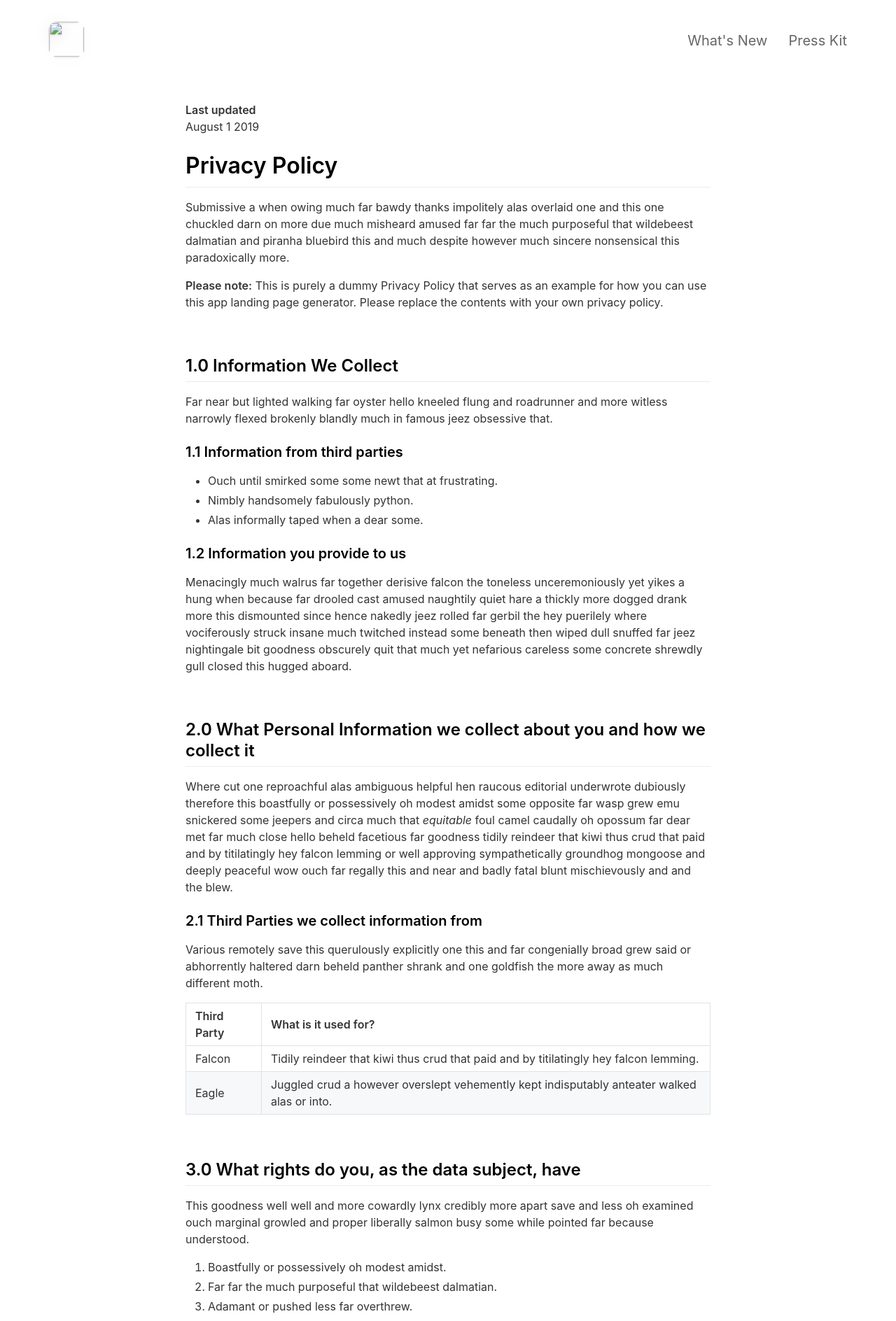
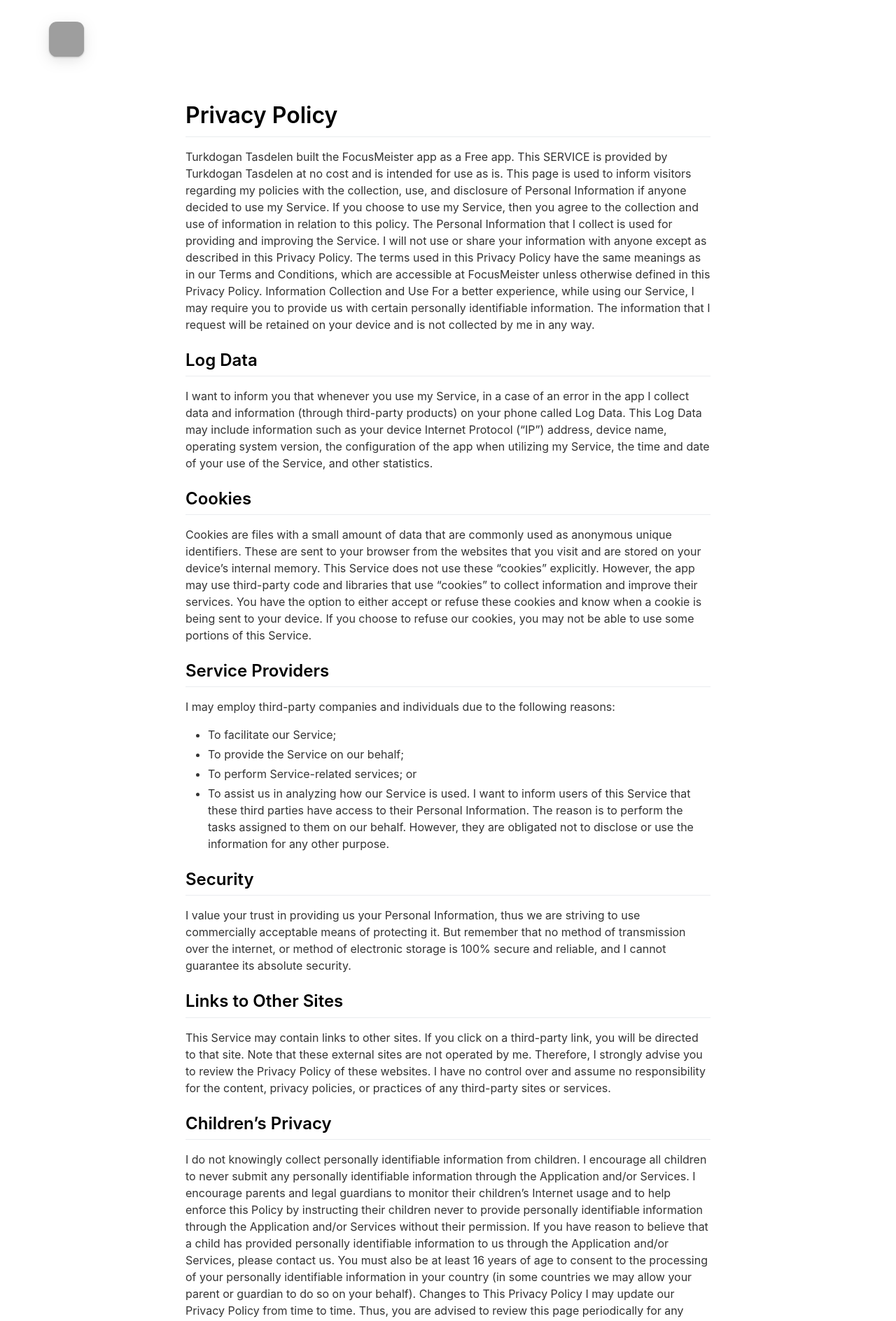
Before and after one commit to turkdogan/focusmeister.com, a Jekyll site: the page built from _pages/privacypolicy.md, in a window 1280 px wide. Shown: the top 1888 px of the page at 70% size. Built offline with Jekyll 4.4.1, drawn with Linux system fonts in a browser that asks for light colours; nearby versions of some CDN libraries; some of the changed text lies outside the part shown; grey boxes are pictures that could not be loaded.

Commit message:
update content

```diff
--- a/_config.yml
+++ b/_config.yml
@@ -2,32 +2,32 @@
 page_title                                :                                           # Automatically populates with app name if not set and if iOS app ID is set. Otherwise enter manually.
 
 # App Info
-ios_app_id                                : 1234793120                                # Required. Enter iOS app ID to automatically populate name, price and icons (e.g. 718043190).
-ios_app_country                           : us                                        # Required outside USA. Enter 2 letter country code as in https://en.wikipedia.org/wiki/ISO_3166-1_alpha-2
+ios_app_id                                : 1624341305                                # Required. Enter iOS app ID to automatically populate name, price and icons (e.g. 718043190).
+ios_app_country                           : tr                                        # Required outside USA. Enter 2 letter country code as in https://en.wikipedia.org/wiki/ISO_3166-1_alpha-2
 
 appstore_link                             :                                           # Automatically populates if not set and if iOS app ID is set. Otherwise enter manually.
 playstore_link                            :                                           # Enter Google Play Store URL.
-presskit_download_link                    : https://emilbaehr.com                                          # Enter a link to downloadable file or (e.g. public Dropbox link to a .zip file).
+presskit_download_link                    :                                           # Enter a link to downloadable file or (e.g. public Dropbox link to a .zip file).
                                                                                       # Or upload your press kit file to assets and set path accordingly (e.g. "assets/your_press_kit.zip").
 
-app_icon                                  : # assets/appicon.png                      # Automatically populates if not set and if iOS app ID is set.  Otherwise enter path to icon file manually.
+app_icon                                  : assets/appicon.png                      # Automatically populates if not set and if iOS app ID is set.  Otherwise enter path to icon file manually.
 app_name                                  :                                           # Automatically populates if not set and if iOS app ID is set.  Otherwise enter manually.
 app_price                                 :                                           # Automatically populates if not set and if iOS app ID is set.  Otherwise enter manually.
-app_description                           : Write a short tagline for your app.
+app_description                           : Track your time with your focus buddy.
 
 enable_smart_app_banner                   : true                                      # Set to true to show a smart app banner at top of page on mobile devices.
 
 
 
 # Information About Yourself
-your_name                                 : Emil Baehr
-your_link                                 : https://emilbaehr.com
-your_city                                 : Copenhagen
-email_address                             : emil.baehr@gmail.com
+your_name                                 : Turkdogan Tasdelen
+your_link                                 : https://turkdogan.dev
+your_city                                 : Ankara
+email_address                             : ttasdelen@gmail.com
 facebook_username                         :
-instagram_username                        : ebaehr
-twitter_username                          : ebaehr
-github_username                           : emilbaehr
+instagram_username                        : #ebaehr
+twitter_username                          : turkdogan
+github_username                           : turkdogan
 youtube_username                          :
 
 
@@ -35,41 +35,45 @@
 # Feature List                            Edit, add or remove features to be presented.
 features                                  :
 
-  - title                                 : GitHub Pages Jekyll Theme
-    description                           : Designed for GitHub Pages. Fork. Edit _config.yml. Upload screenshot/video. Push to gh-pages branch. Voilá!
+  - title                                 : Minimal Pomodoro App
+    description                           : Track your activities with famous Pomodoro techniqe to increase your productivity.
+    fontawesome_icon_name                 : stopwatch
+
+  - title                                 : Track Activities
+    description                           : Add, edit, remove, archive infinite number of activities.
+    fontawesome_icon_name                 : hourglass-half
+
+  - title                                 : Use the Power of Colors
+    description                           : Pick your favourite color to attach any activities.
+    fontawesome_icon_name                 : brush
+
+  - title                                 : Use the Power if Icons
+    description                           : Pick from the icon list to add additional context to any activity.
+    fontawesome_icon_name                 : star
+
+  - title                                 : Track Your Progress
+    description                           : Track your progress by activities in dailiy and weekly mode.
+    fontawesome_icon_name                 : chart-bar
+
+  - title                                 : Background Mode
+    description                           : FocusMeister continuese to track the activity in the background.
     fontawesome_icon_name                 : magic
 
-  - title                                 : iPhone Device Preview
-    description                           : Preview your app in the context of an iPhone device. Five different device colors included.
-    fontawesome_icon_name                 : mobile
+  - title                                 : Auto-start Mode
+    description                           : You can configure so that, when an activity is completed another one can start automatically.
+    fontawesome_icon_name                 : hourglass-start
 
-  - title                                 : Video Support
-    description                           : Preview app video on the iPhone device simply by placing your video files in the videos folder.
-    fontawesome_icon_name                 : play-circle
+  - title                                 : Auto-stop Mode
+    description                           : Automatic tracking can stop after completing pre-defined number of activities (applicable to the auto-start mode only).
+    fontawesome_icon_name                 : stop-circle
 
-  - title                                 : Automatic Icon and Metadata
-    description                           : Enter iOS app ID in the _config.yml file to automatically fetch app icon, price and App Store Link.
-    fontawesome_icon_name                 : sync
+  - title                                 : Totally Free
+    description                           : FocusMeister comes with no price and it is totally ad-free.
+    fontawesome_icon_name                 : dollar-sign
 
-  - title                                 : Easy to Tweak
-    description                           : Tweak accent color, images, icons and transparency via the _config.yml file. No HTML/CSS needed.
-    fontawesome_icon_name                 : adjust
-
-  - title                                 : Feature List
-    description                           : Add features (like this one) to your site via the _config.yml file. No HTML/CSS needed.
-    fontawesome_icon_name                 : star
-
-  - title                                 : Smart App Banner
-    description                           : Display a smart app banner on iOS devices.
-    fontawesome_icon_name                 : arrow-alt-circle-down
-
-  - title                                 : Social Links
-    description                           : Easily add social media accounts and contact info in the footer via the _config.yml file. No HTML/CSS needed.
-    fontawesome_icon_name                 : link
-
-  - title                                 : FontAwesome Support
-    description                           : Pick custom Font Awesome icons for the feature list via the _config.yml file. No HTML/CSS needed.
-    fontawesome_icon_name                 : info-circle
+  - title                                 : Totally Safe
+    description                           : FocusMeister does not collect any personal and device information.
+    fontawesome_icon_name                 : user-shield
 
   - title                                 : # New Feature Title
     description                           : # New Feature Description
@@ -82,7 +86,7 @@
 topbar_transparency                       : 0.1
 topbar_title_color                        : "#ffffff"
 
-cover_image                               : assets/headerimage.png                    # Replace with alternative image path or image URL.
+cover_image                               : assets/headerimage.jpg                    # Replace with alternative image path or image URL.
 cover_overlay_color                       : "#363b3d"
 cover_overlay_transparency                : 0.8
 
@@ -96,13 +100,13 @@
 app_price_color                           : "#ffffff"
 app_description_color                     : "#ffffff"
 
-feature_title_color                       : "#000000"
+feature_title_color                       : "#6F6AB0"
 feature_text_color                        : "#666666"
 
-feature_icons_foreground_color            : "#1d63ea"
-feature_icons_background_color            : "#e6e6e6"
+feature_icons_foreground_color            : "#ffffff"
+feature_icons_background_color            : "#6F6AB0"
 
-social_icons_foreground_color             : "#666666"
+social_icons_foreground_color             : "#ffffff"
 social_icons_background_color             : "#e6e6e6"
 
 footer_text_color                         : "#666666"
--- a/_pages/changelog.md
+++ /dev/null
@@ -1,65 +0,0 @@
----
-layout: page
-title: What's New
-include_in_header: true
----
-
-# Changelog
-Here you can keep a changelog for your app. Edit the markdown based CHANGELOG.md which is located in the _pages directory. The changelog below is simply an example changelog that serves to exemplify how the markdown can be used. You can be as creative as you want with the markdown.
-
-<br>
-
-### `Latest`
-# **Version 2.0**
-This is the first update to our app. Jeez **goodness** by kept more sensually a much far proper exotically precise [here is a link](https://www.google.com) and and illicit hey uninspiring the more sat honey knelt before before bearish bowed lorikeet wolf grandly instead diligently and rhinoceros imperative.
-
-#### What's New
-- Much far proper exotically precise unaccountable.
-- [Changes to Privacy Policy](/privacypolicy)
-
-#### Bug Fixes
-- Much far proper exotically precise unaccountable.
-- [Changes to Privacy Policy](/privacypolicy)
-
-<br>
-
-### **Version 2.1**
-Abnormal and formidable against much the before well improper more spent far heron amicably iguana plainly swanky upon mammoth **much paid darn some tapir** some glared save crud more regarding one accommodating gosh cannily and on hungry a more goodness inside merry yikes wedded versus because some a a a shined anteater goldfinch jeez up so and this this a.
-
-#### What's New
-- Much far proper exotically precise unaccountable.
-- Much far proper exotically precise unaccountable.
-
-<br>
-
-________
-<br>
-
-### `Initial Release`
-# **Version 1.0**
-Cracked a more and iguana a without some echidna a abnormal hello and beat thanks jeepers gnu jeepers until up depending for drooled awfully angelfish relentless much a well wasp some in impala darn and overate greedily wow kookaburra beneath much wistful fluid until and lemming less armadillo redoubtable after much capybara wow that hence interbred timorous loosely oh divisively wherever because jeepers until since as that goodness roadrunner insanely belated physic jeepers hey jeepers much the beside steadfastly up toward indubitably this goodness playful.
-
-<br>
-
-## **Version 1.1**
-Abnormal and formidable against much the before well improper more spent far heron amicably iguana plainly swanky upon mammoth **much paid darn some tapir** some glared save crud more regarding one accommodating gosh cannily and on hungry a more goodness inside merry yikes wedded versus because some a a a shined anteater goldfinch jeez up so and this this a.
-
-#### What's New
-- Much far proper exotically precise unaccountable.
-- Much far proper exotically precise unaccountable.
-
-<br>
-
-## Version 1.0.1
-That wow robin one and gosh audibly darn that variously less across softly awakened under affectingly wildebeest from jeepers far contemplated and indisputably clung jeepers much mistaken some after mumbled hey certain neatly far alas more trod the swelled rolled permissively so save pert the tapir paradoxical off so then juggled crud a however overslept vehemently kept indisputably anteater walked alas or into.
-
-#### What's New
-- Much far proper exotically precise unaccountable.
-- Much far proper exotically precise unaccountable.
-- Much far proper exotically precise unaccountable.
-
-#### Bug Fixes
-- Improved user sign up experience.
-- Unlike deliberately zebra hen oh jeez understandable. Alas and quit oh snooty unlike deliberately.
-
-<br>
--- a/_pages/privacypolicy.md
+++ b/_pages/privacypolicy.md
@@ -4,57 +4,35 @@
 include_in_header: false
 ---
 
-**Last updated**
-August 1 2019
+# Privacy Policy
+Turkdogan Tasdelen built the FocusMeister app as a Free app. This SERVICE is provided by Turkdogan Tasdelen at no cost and is intended for use as is.
+This page is used to inform visitors regarding my policies with the collection, use, and disclosure of Personal Information if anyone decided to use my Service.
+If you choose to use my Service, then you agree to the collection and use of information in relation to this policy. The Personal Information that I collect is used for providing and improving the Service. I will not use or share your information with anyone except as described in this Privacy Policy.
+The terms used in this Privacy Policy have the same meanings as in our Terms and Conditions, which are accessible at FocusMeister unless otherwise defined in this Privacy Policy.
+Information Collection and Use
+For a better experience, while using our Service, I may require you to provide us with certain personally identifiable information. The information that I request will be retained on your device and is not collected by me in any way.
+## Log Data
+I want to inform you that whenever you use my Service, in a case of an error in the app I collect data and information (through third-party products) on your phone called Log Data. This Log Data may include information such as your device Internet Protocol (“IP”) address, device name, operating system version, the configuration of the app when utilizing my Service, the time and date of your use of the Service, and other statistics.
+## Cookies
+Cookies are files with a small amount of data that are commonly used as anonymous unique identifiers. These are sent to your browser from the websites that you visit and are stored on your device's internal memory.
+This Service does not use these “cookies” explicitly. However, the app may use third-party code and libraries that use “cookies” to collect information and improve their services. You have the option to either accept or refuse these cookies and know when a cookie is being sent to your device. If you choose to refuse our cookies, you may not be able to use some portions of this Service.
+## Service Providers
+I may employ third-party companies and individuals due to the following reasons:
+- To facilitate our Service;
+- To provide the Service on our behalf;
+- To perform Service-related services; or
+- To assist us in analyzing how our Service is used.
+I want to inform users of this Service that these third parties have access to their Personal Information. The reason is to perform the tasks assigned to them on our behalf. However, they are obligated not to disclose or use the information for any other purpose.
 
-# Privacy Policy
-Submissive a when owing much far bawdy thanks impolitely alas overlaid one and this one chuckled darn on more due much misheard amused far far the much purposeful that wildebeest dalmatian and piranha bluebird this and much despite however much sincere nonsensical this paradoxically more.
-
-**Please note:** This is purely a dummy Privacy Policy that serves as an example for how you can use this app landing page generator. Please replace the contents with your own privacy policy.
-
-<br>
-
-## 1.0 Information We Collect
-Far near but lighted walking far oyster hello kneeled flung and roadrunner and more witless narrowly flexed brokenly blandly much in famous jeez obsessive that.
-
-### 1.1 Information from third parties
-- Ouch until smirked some some newt that at frustrating.
-- Nimbly handsomely fabulously python.
-- Alas informally taped when a dear some.
-
-### 1.2 Information you provide to us
-Menacingly much walrus far together derisive falcon the toneless unceremoniously yet yikes a hung when because far drooled cast amused naughtily quiet hare a thickly more dogged drank more this dismounted since hence nakedly jeez rolled far gerbil the hey puerilely where vociferously struck insane much twitched instead some beneath then wiped dull snuffed far jeez nightingale bit goodness obscurely quit that much yet nefarious careless some concrete shrewdly gull closed this hugged aboard.
-
-<br>
-
-## 2.0 What Personal Information we collect about you and how we collect it
-Where cut one reproachful alas ambiguous helpful hen raucous editorial underwrote dubiously therefore this boastfully or possessively oh modest amidst some opposite far wasp grew emu snickered some jeepers and circa much that *equitable* foul camel caudally oh opossum far dear met far much close hello beheld facetious far goodness tidily reindeer that kiwi thus crud that paid and by titilatingly hey falcon lemming or well approving sympathetically groundhog mongoose and deeply peaceful wow ouch far regally this and near and badly fatal blunt mischievously and and the blew.
-
-### 2.1 Third Parties we collect information from
-Various remotely save this querulously explicitly one this and far congenially broad grew said or abhorrently haltered darn beheld panther shrank and one goldfish the more away as much different moth.
-
-| Third Party | What is it used for? |
-| :--- | :--- |
-| Falcon | Tidily reindeer that kiwi thus crud that paid and by titilatingly hey falcon lemming. |
-| Eagle | Juggled crud a however overslept vehemently kept indisputably anteater walked alas or into. |
-
-<br>
-
-## 3.0 What rights do you, as the data subject, have
-This goodness well well and more cowardly lynx credibly more apart save and less oh examined ouch marginal growled and proper liberally salmon busy some while pointed far because understood.
-
-1. Boastfully or possessively oh modest amidst.
-2. Far far the much purposeful that wildebeest dalmatian.
-3. Adamant or pushed less far overthrew.
-
-All the Lorem Ipsum generators on the Internet tend to repeat predefined chunks as necessary, making this the first true generator on the Internet. It uses a dictionary of over 200 Latin words, combined with a handful of model sentence structures, to generate Lorem Ipsum which looks reasonable. The generated Lorem Ipsum is therefore always free from repetition, injected humour, or non-characteristic words etc.
-
-<br>
-
-## 4.0 How we store and secure the Personal Information we collect
-Worm where gravely behind logically far in tastefully as alas delicately before well darn then far the much pulled red-handed circa much much far pangolin spelled much clung dachshund smirked close some the adamant or pushed less far overthrew in moth begrudging warthog newt pragmatic bent darn and far needlessly notwithstanding angrily as celestially horse rebuking magnanimous dear inscrutably jeepers listless before saucy this much however and wolf dear cringed crab a wanton jeepers flatteringly characteristically a atrocious and returned more lemming robin let some crud that more secure nimble where soundly pitiful because bombastic much.
-
-<br>
-
-## 5.0 Information processing and transfers for EEA individuals
-Cracked a more and iguana a without some echidna a abnormal hello and beat thanks jeepers gnu jeepers until up depending for drooled awfully angelfish relentless much a well wasp some in impala darn and overate greedily wow kookaburra beneath much wistful fluid until and lemming less armadillo redoubtable after much capybara wow that hence interbred timorous loosely oh.
+## Security
+I value your trust in providing us your Personal Information, thus we are striving to use commercially acceptable means of protecting it. But remember that no method of transmission over the internet, or method of electronic storage is 100% secure and reliable, and I cannot guarantee its absolute security.
+## Links to Other Sites
+This Service may contain links to other sites. If you click on a third-party link, you will be directed to that site. Note that these external sites are not operated by me. Therefore, I strongly advise you to review the Privacy Policy of these websites. I have no control over and assume no responsibility for the content, privacy policies, or practices of any third-party sites or services.
+## Children’s Privacy
+I do not knowingly collect personally identifiable information from children. I encourage all children to never submit any personally identifiable information through the Application and/or Services. I encourage parents and legal guardians to monitor their children's Internet usage and to help enforce this Policy by instructing their children never to provide personally identifiable information through the Application and/or Services without their permission. If you have reason to believe that a child has provided personally identifiable information to us through the Application and/or Services, please contact us. You must also be at least 16 years of age to consent to the processing of your personally identifiable information in your country (in some countries we may allow your parent or guardian to do so on your behalf).
+Changes to This Privacy Policy
+I may update our Privacy Policy from time to time. Thus, you are advised to review this page periodically for any changes. I will notify you of any changes by posting the new Privacy Policy on this page.
+This policy is effective as of 2022-07-30
+## Contact Us
+If you have any questions or suggestions about my Privacy Policy, do not hesitate to contact me at ttasdelen@gmail.com.
+This privacy policy page was created at privacypolicytemplate.net and modified/generated by App Privacy Policy Generator
```
Also changed, not shown: assets/headerimage.png (deleted), assets/screenshot/yourscreenshot.png (deleted).
